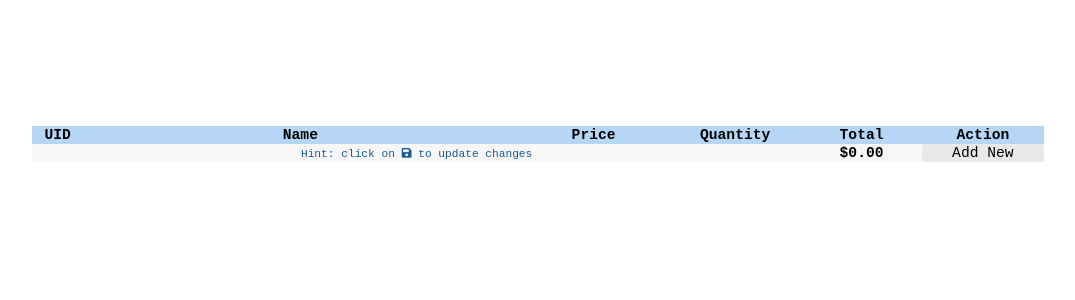
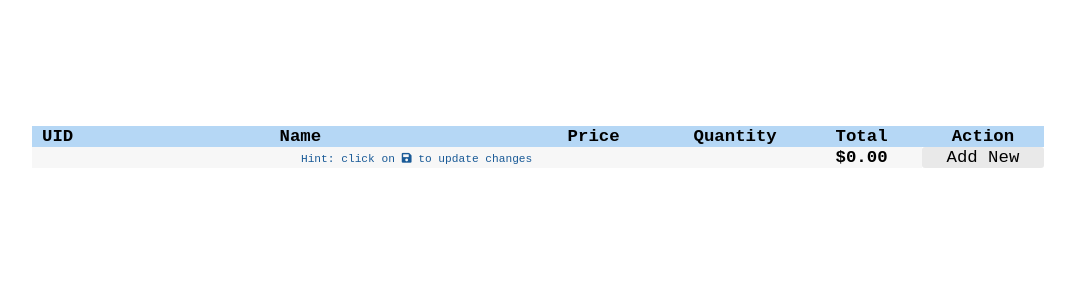
Before and after one commit to Rishie96/invoice, a React (Create React App) app: page / in a window 1280 px wide. Shown: the top 300 px of the page, without its empty margins (102-1177 px from the left). Built offline with nearby package versions, Linux system fonts and the light colour scheme.

Commit message:
Commit v1.1.2

```diff
--- a/src/index.css
+++ b/src/index.css
@@ -11,7 +11,7 @@ input:disabled {
 
 table {
   font-family: monospace;
-  font-size: 11pt;
+  font-size: 13pt;
   width: 100%;
 }
 
```
